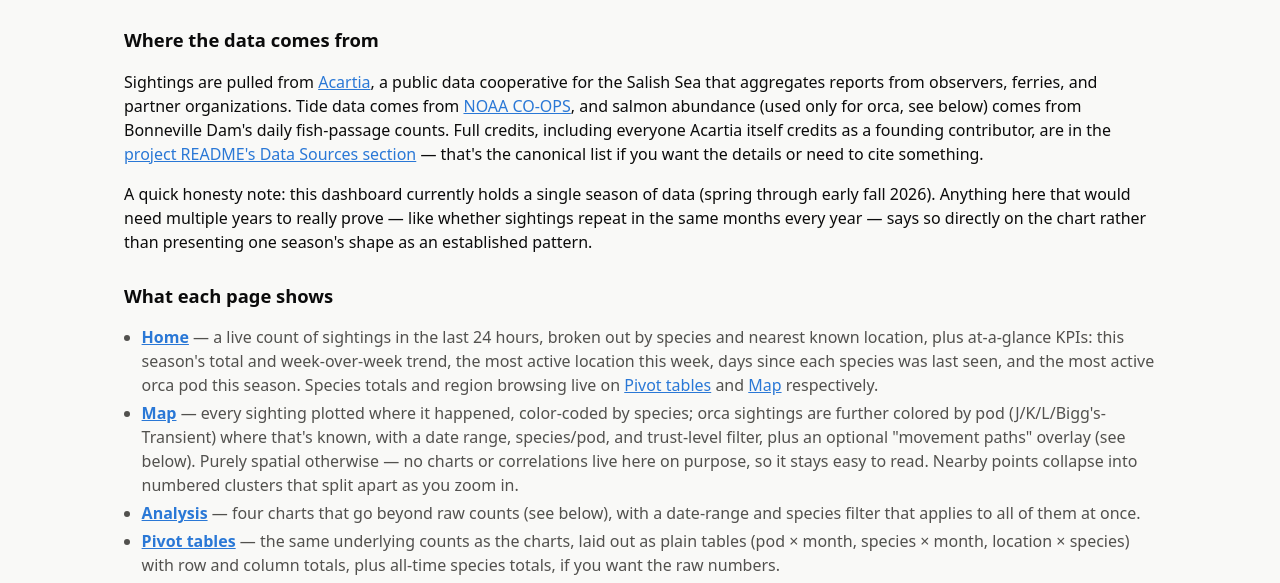
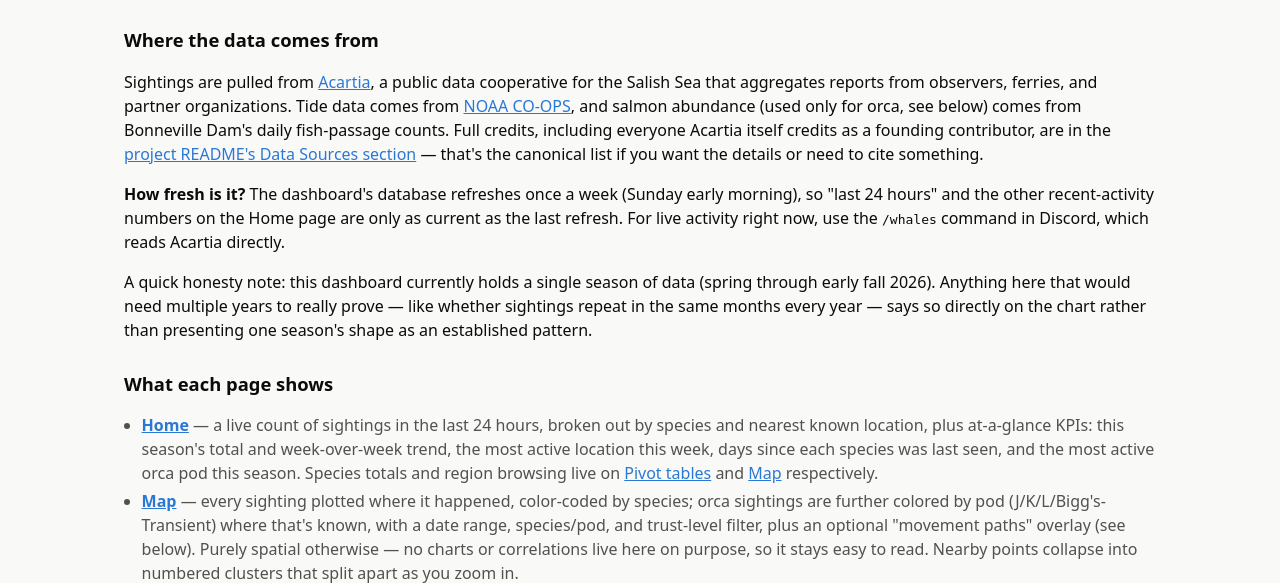
Before and after one commit to drewjmart/whale-sighting-alerts, a Flask app: page /about in a window 1280 px wide. Shown: the part 489-1072 px from the top of the page. Run offline with Flask 3, Linux system fonts and the light colour scheme.

Commit message:
feat: refresh the dashboard database once a week via a scheduled task
Nothing refreshed the dashboard database automatically: the 30-minute
WhaleAlertMonitor task only sends notifications and never writes to it,
which is how the database ended up a month stale (4,183 sightings, newest
Sept 4, vs 5,181 after a manual refresh).

- scripts/run_weekly_refresh.ps1: runs ingestion.run_backfill and appends
  everything it prints to ingestion_refresh.log. A wrapper rather than the
  task calling python directly because a scheduled run has no console --
  without it a failed refresh leaves no trace. stdout/stderr are captured
  separately and appended in labelled sections; 2>&1 on a native command
  under Windows PowerShell 5.1 wraps each stderr line in a
  NativeCommandError record that would bury the INFO lines.
- scripts/register_weekly_refresh_task.ps1: registers 'WhaleDatabaseRefresh',
  Sundays 03:00, StartWhenAvailable (a run missed while the PC was off or
  asleep happens on next wake) and RunOnlyIfNetworkAvailable. Runs as the
  current user while logged on, so no credentials stored and no elevation
  needed. Uses the ScheduledTasks module, not schtasks.exe, which fails
  silently on this project's path containing spaces.
- About page now says the data refreshes weekly and points to /whales for
  live activity, since the Home page's last-24-hours card is only as
  current as the last refresh.
- .gitignore: ingestion_refresh.log and whale_sightings.sqlite3.bak-*.

Verified for real, not just by reading: ran the wrapper by hand (exit 0,
logged), registered the task, then started the registered task itself and
confirmed LastTaskResult 0 and a second logged run. Both runs reported
'0 new, 5181 already seen', so repeat/missed runs add no duplicates.

The 30-minute alert monitor is untouched.

Co-Authored-By: Claude Sonnet 5.5 <noreply@anthropic.com>

```diff
--- a/dashboard/templates/about.html
+++ b/dashboard/templates/about.html
@@ -40,6 +40,12 @@
     <a href="https://github.com/drewjmart/whale-sighting-alerts/blob/main/readme.md#data-sources" target="_blank" rel="noopener">
       project README's Data Sources section</a> — that's the canonical list if you
     want the details or need to cite something.
+  </p>
+  <p>
+    <strong>How fresh is it?</strong> The dashboard's database refreshes once a week
+    (Sunday early morning), so "last 24 hours" and the other recent-activity numbers
+    on the Home page are only as current as the last refresh. For live activity right
+    now, use the <code>/whales</code> command in Discord, which reads Acartia directly.
   </p>
   <p>
     A quick honesty note: this dashboard currently holds a single season of data
```
Also changed, not shown: 3 other files.
